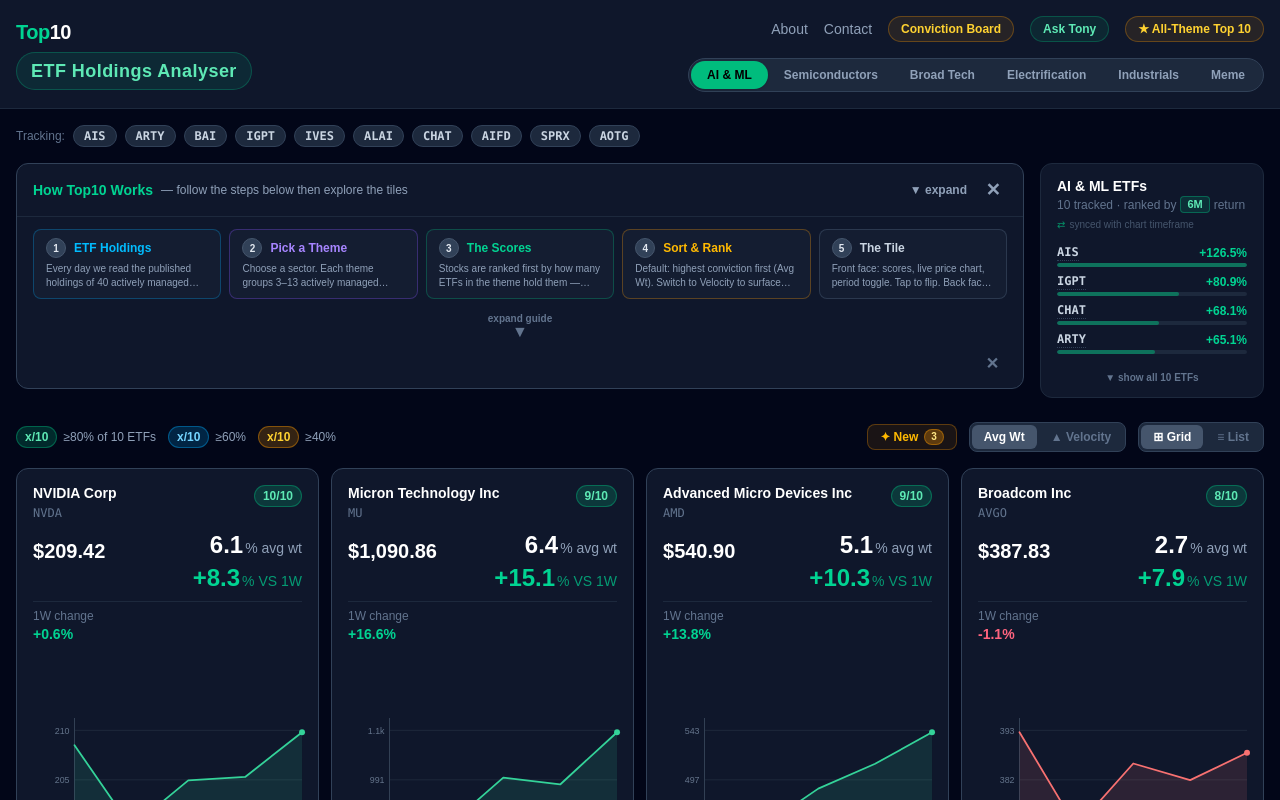
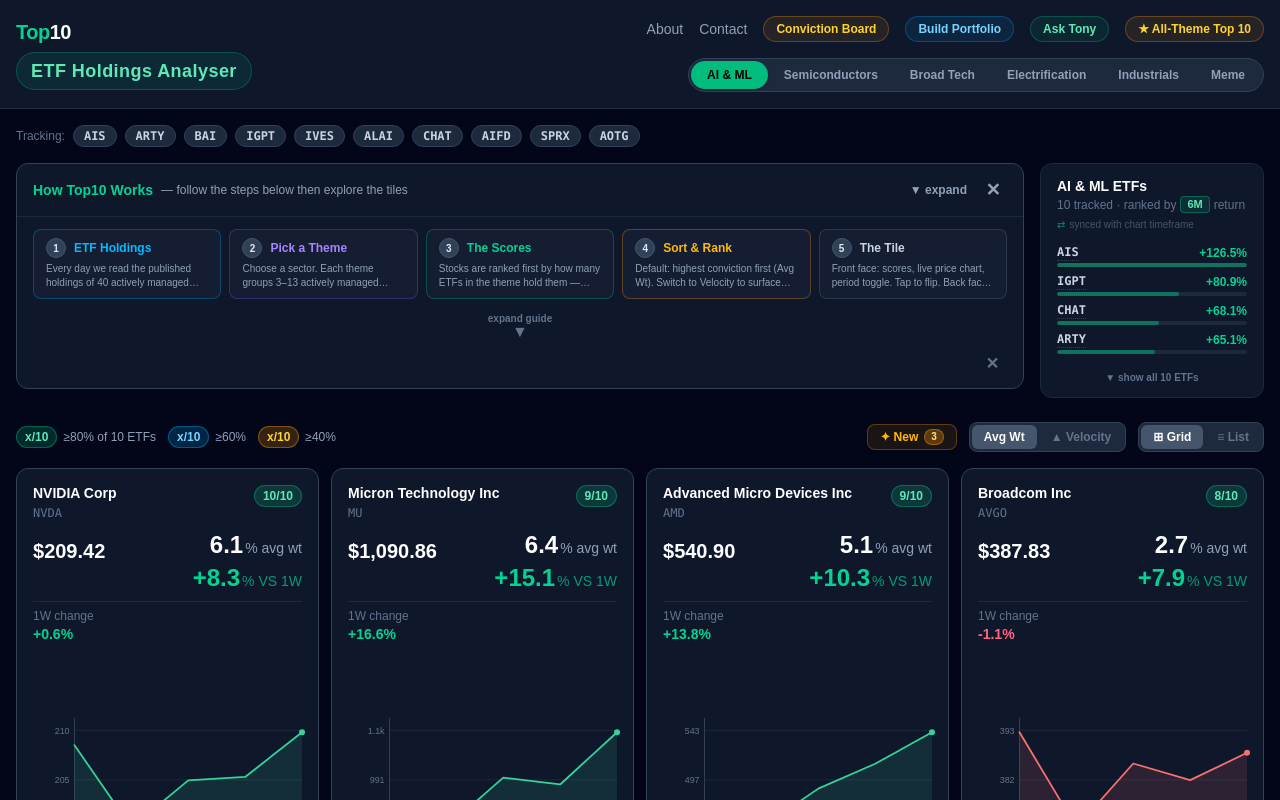
Before and after one commit to spready2026io-lgtm/top10, a Next.js app: page / in a window 1280 px wide. Shown: the top 800 px of the page. Built offline with nearby package versions, Linux system fonts and the light colour scheme.

Commit message:
feat: link Build Portfolio page in homepage nav (sky pill)

```diff
--- a/app/page.tsx
+++ b/app/page.tsx
@@ -1644,6 +1644,9 @@
                 <Link href="/conviction" className="flex items-center gap-1.5 px-3 py-1 rounded-full bg-amber-500/10 border border-amber-500/30 text-amber-300 hover:bg-amber-500/20 hover:border-amber-500/50 text-xs font-bold transition-colors">
                   Conviction Board
                 </Link>
+                <Link href="/portfolio" className="flex items-center gap-1.5 px-3 py-1 rounded-full bg-sky-500/10 border border-sky-500/30 text-sky-300 hover:bg-sky-500/20 hover:border-sky-500/50 text-xs font-bold transition-colors">
+                  Build Portfolio
+                </Link>
                 <Link href="/ask" className="flex items-center gap-1.5 px-3 py-1 rounded-full bg-emerald-500/10 border border-emerald-500/30 text-emerald-300 hover:bg-emerald-500/20 hover:border-emerald-500/50 text-xs font-bold transition-colors">
                   Ask Tony
                 </Link>
```
